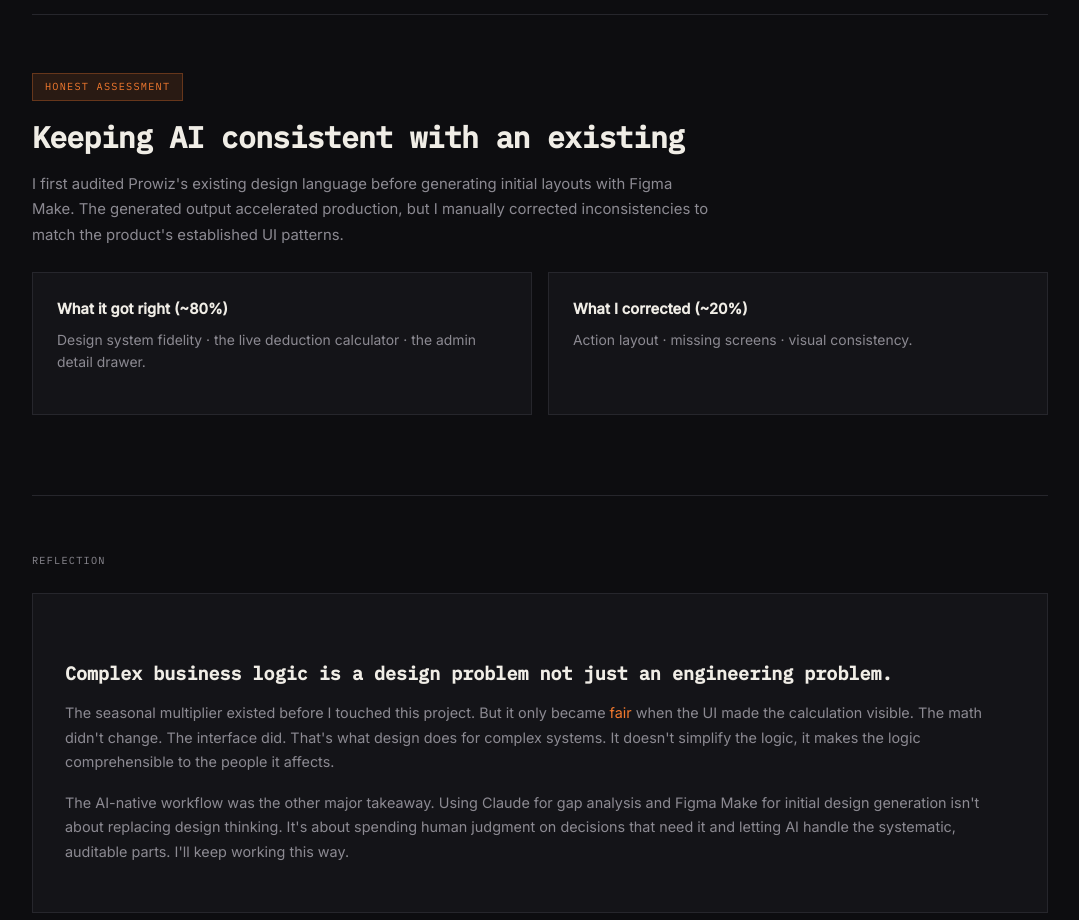
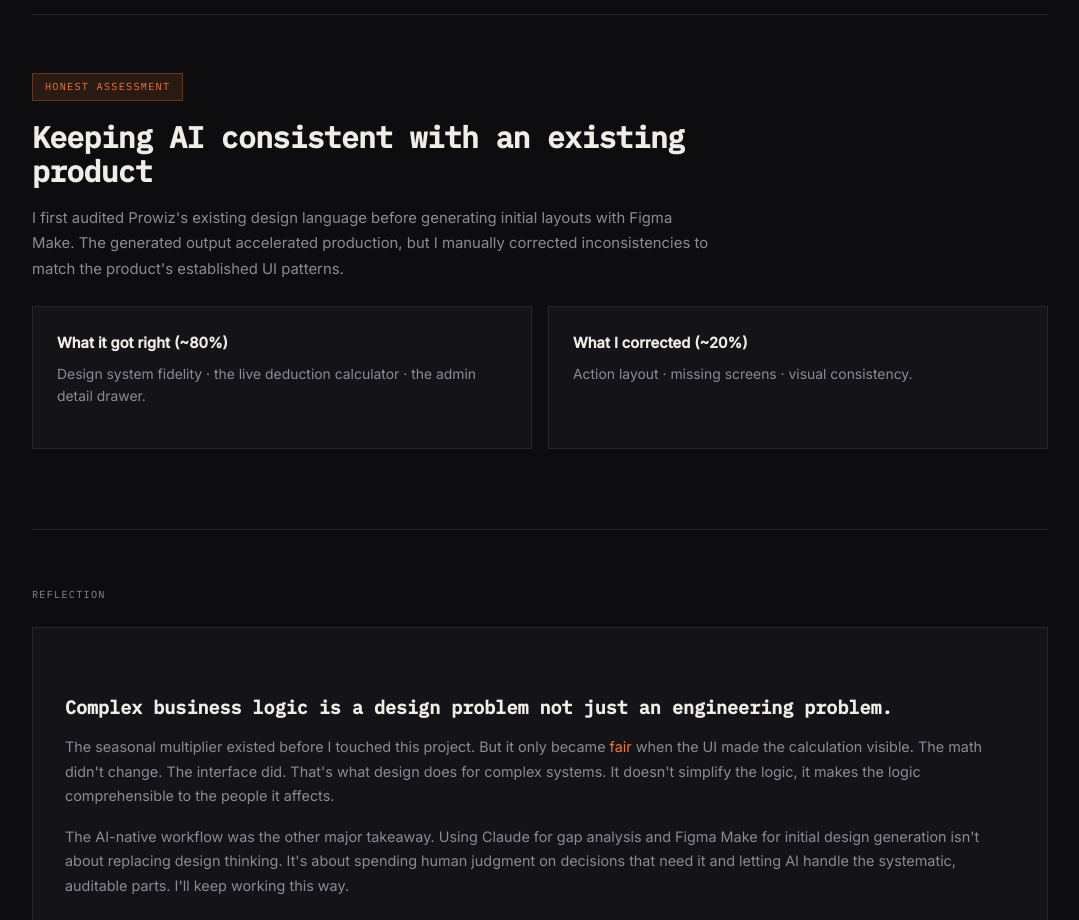
Before and after one commit to justadityathing/portfolio, a plain HTML site: page prowiz.html in a window 1280 px wide. Shown: the part 4080-5000 px from the top of the page, without its empty margins (100-1179 px from the left). Drawn offline with Linux system fonts and the light colour scheme.

Commit message:
Update prowiz.html

```diff
--- a/prowiz.html
+++ b/prowiz.html
@@ -195,7 +195,7 @@
     <!-- HONEST ASSESSMENT -->
     <section class="cs-section rv">
       <span class="moment-label">Honest assessment</span>
-      <h2>Keeping AI consistent with an existing </h2>
+      <h2>Keeping AI consistent with an existing product</h2>
       <p>I first audited Prowiz's existing design language before generating initial layouts with Figma Make. The generated output accelerated production, but I manually corrected inconsistencies to match the product's established UI patterns.</p>
 
       <div class="two-col">
```
